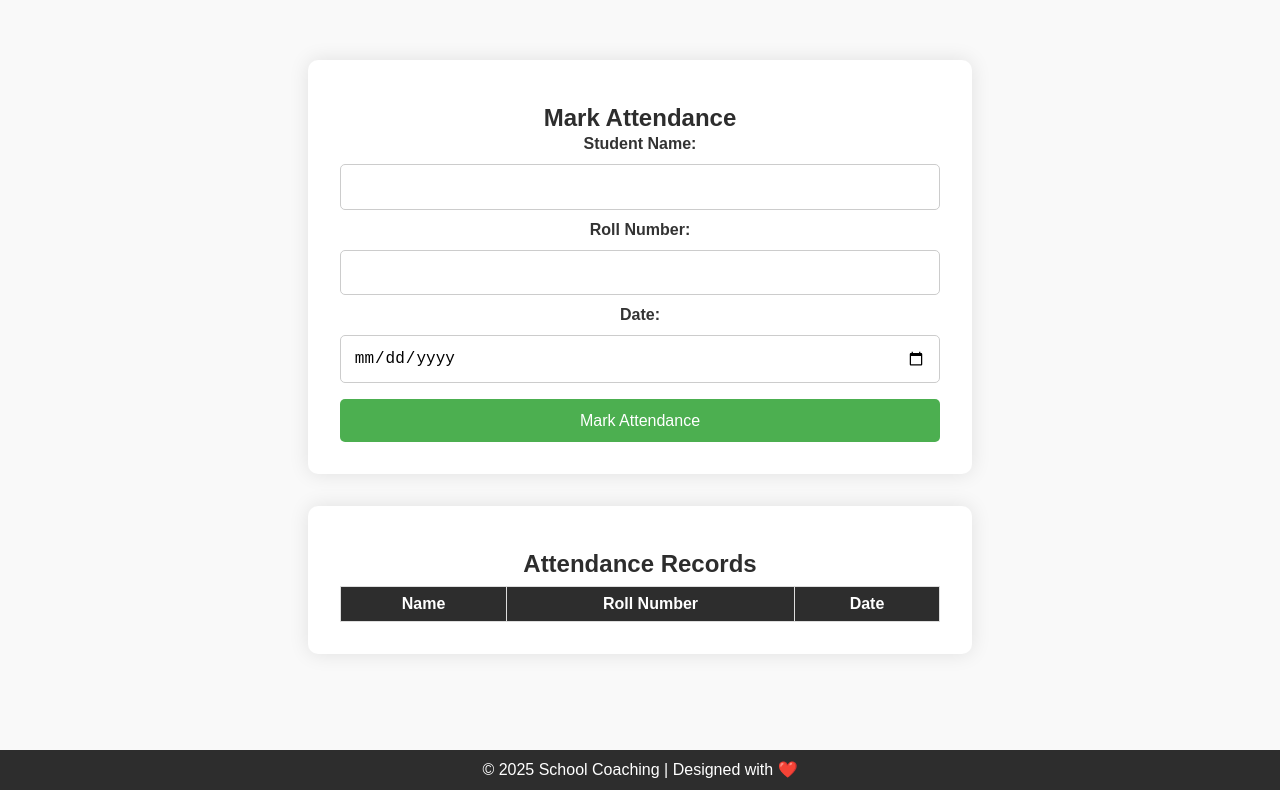
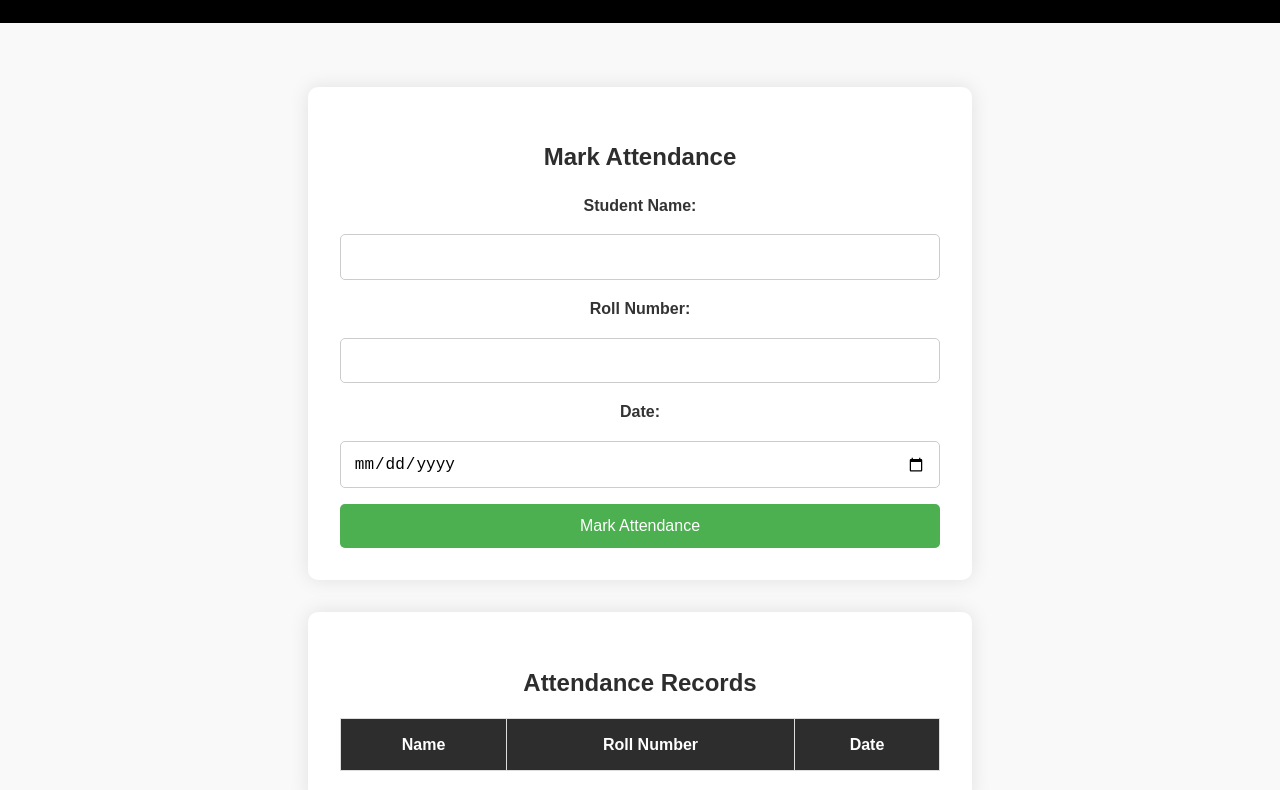
Before and after one commit to axujjwal/School--Coaching, a plain HTML site: page attendance.html in a window 1280 px wide. Shown: the part 80-870 px from the top of the page. Drawn offline with Linux system fonts and the light colour scheme.

Commit message:
comment_5

```diff
--- a/attendance.css
+++ b/attendance.css
@@ -6,7 +6,7 @@ body {
     box-sizing: border-box;
     color: #333;
     background-color: #f9f9f9;
-    line-height: 0.5;
+    line-height: 1.6;
 }
 
 /* Header Styling (Matching contact.css) */
```
